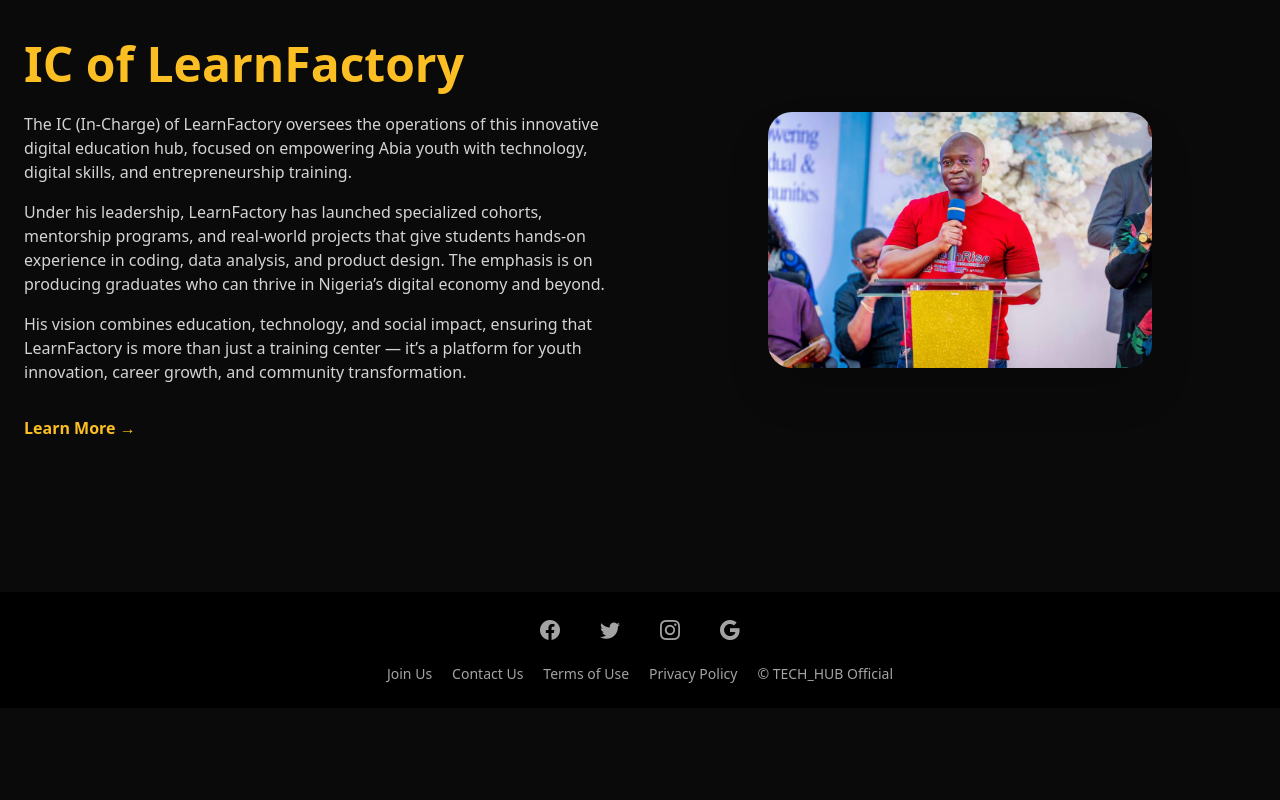
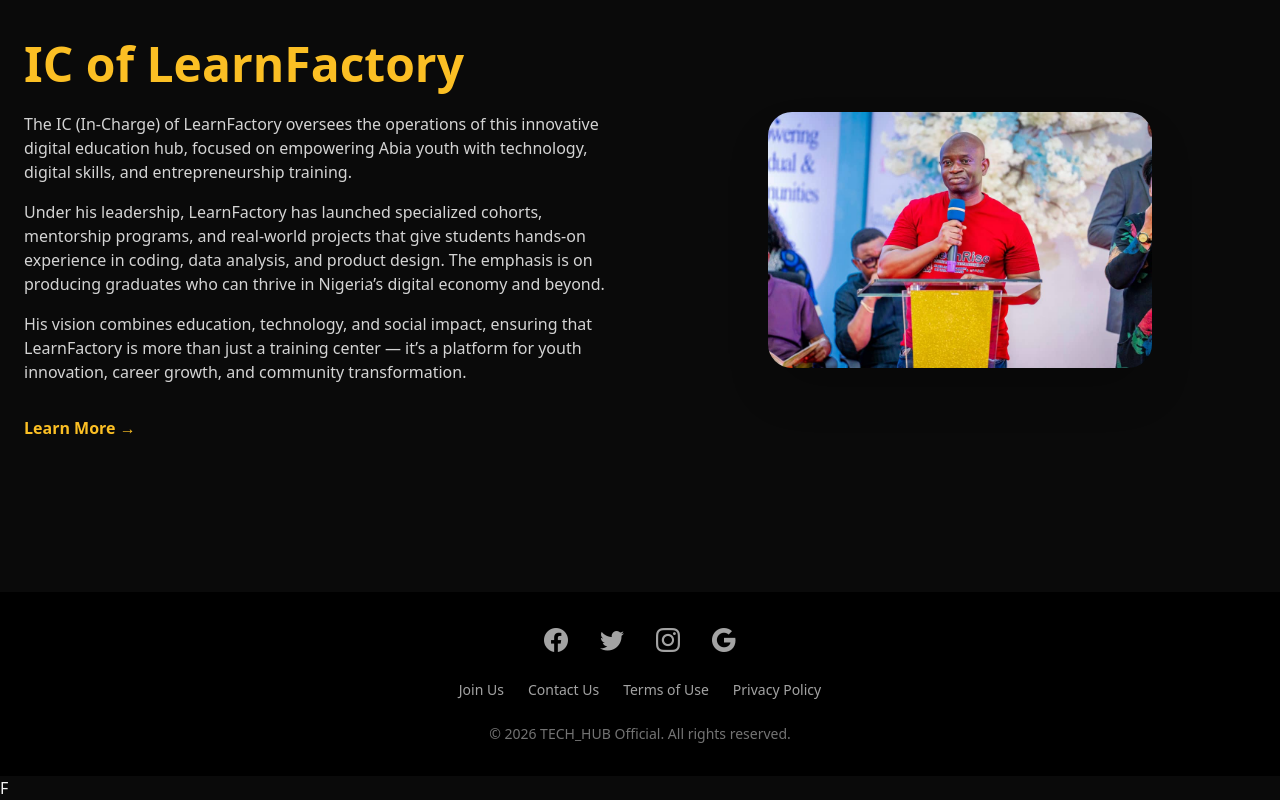
Before and after one commit to KionkVan-99/Abia-Archive, a website: page index.html in a window 1280 px wide. Shown: the part 4708-5508 px from the top of the page. Before the commit the page ends 5416 px from the top, so only its background shows below. Drawn offline with nearby package versions, Linux system fonts and the light colour scheme.

Commit message:
changes on footers

```diff
--- a/index.html
+++ b/index.html
@@ -542,24 +542,42 @@
 
     <!-- ================= FOOTER ================= -->
     <footer class="bg-black text-neutral-400 mt-10">
-      <div class="p-6 flex flex-col gap-5">
-        <div class="flex gap-10 justify-center text-xl">
-          <i class="bi bi-facebook hover:text-white transition-all"></i>
-          <i class="bi bi-twitter hover:text-white transition-all"></i>
-          <i class="bi bi-instagram hover:text-white transition-all"></i>
-          <i class="bi bi-google hover:text-white transition-all"></i>
+      <div class="max-w-7xl mx-auto px-6 py-8 flex flex-col gap-6">
+        <!-- Social Icons -->
+        <div class="flex flex-wrap justify-center gap-6 text-2xl md:gap-8">
+          <a href="#" class="hover:text-white transition-colors"
+            ><i class="bi bi-facebook"></i
+          ></a>
+          <a href="https://x.com/TECHHUB730195" class="hover:text-white transition-colors"
+            ><i class="bi bi-twitter"></i
+          ></a>
+          <a href="#" class="hover:text-white transition-colors"
+            ><i class="bi bi-instagram"></i
+          ></a>
+          <a href="officialtechhub9@gmail.com" class="hover:text-white transition-colors"
+            ><i class="bi bi-google"></i
+          ></a>
         </div>
-        <div class="flex gap-5 justify-center text-sm">
-          <a href="" class="hover:text-white transition-all">Join Us</a>
-          <a href="" class="hover:text-white transition-all">Contact Us</a>
-          <a href="" class="hover:text-white transition-all">Terms of Use</a>
-          <a href="" class="hover:text-white transition-all">Privacy Policy</a>
-          <a href="" class="hover:text-white transition-all"
-            >© TECH_HUB Official</a
+
+        <!-- Quick Links -->
+        <div class="flex flex-wrap justify-center gap-4 md:gap-6 text-sm">
+          <a href="#" class="hover:text-white transition-colors">Join Us</a>
+          <a href="#" class="hover:text-white transition-colors">Contact Us</a>
+          <a href="#" class="hover:text-white transition-colors"
+            >Terms of Use</a
+          >
+          <a href="#" class="hover:text-white transition-colors"
+            >Privacy Policy</a
           >
         </div>
+
+        <!-- Copyright -->
+        <p class="text-center text-xs md:text-sm text-neutral-500">
+          &copy; 2026 TECH_HUB Official. All rights reserved.
+        </p>
       </div>
     </footer>
+    F
     <script>
       const menuBtn = document.getElementById("menuBtn");
       const menu = document.getElementById("menu");
```
